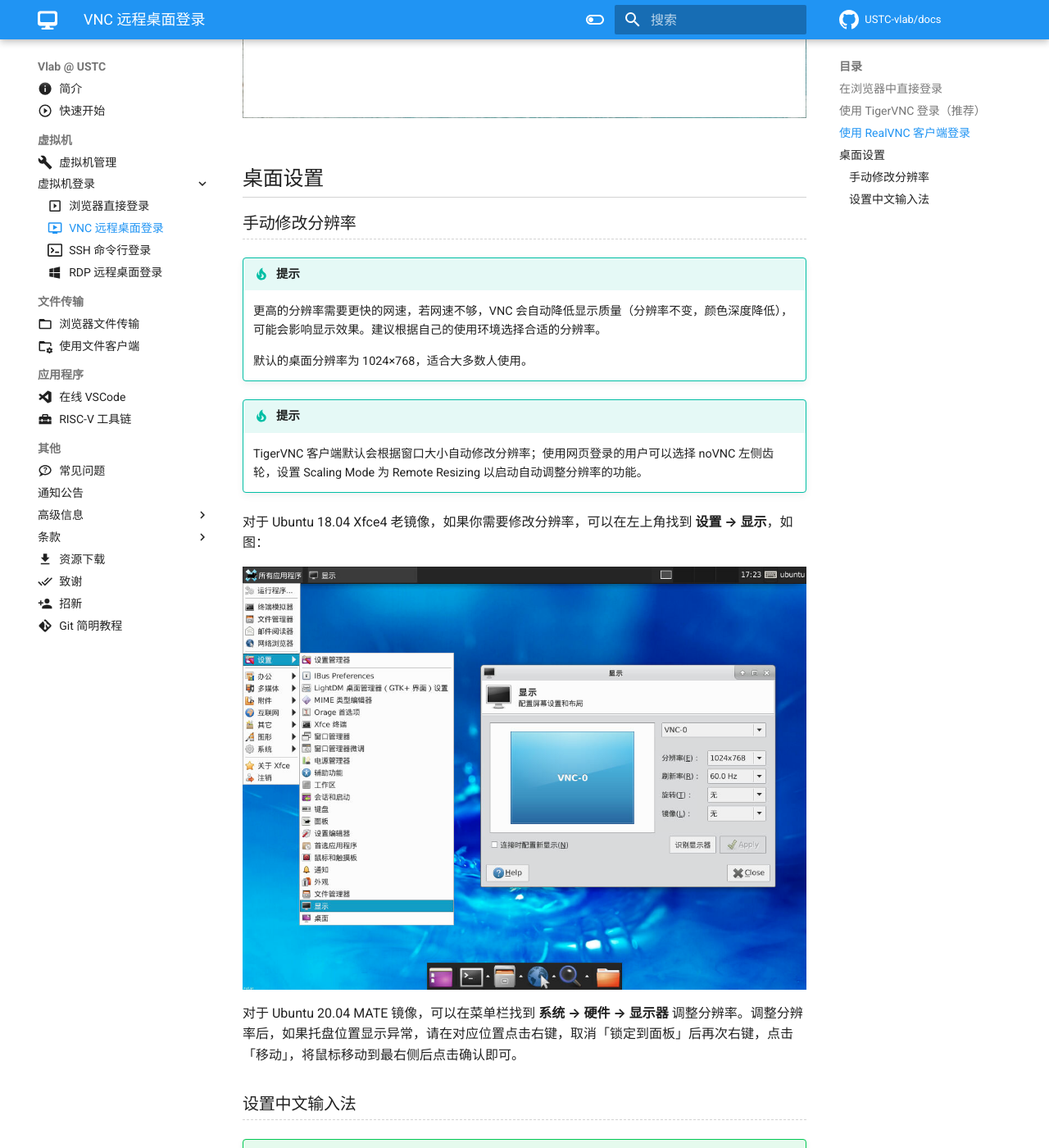
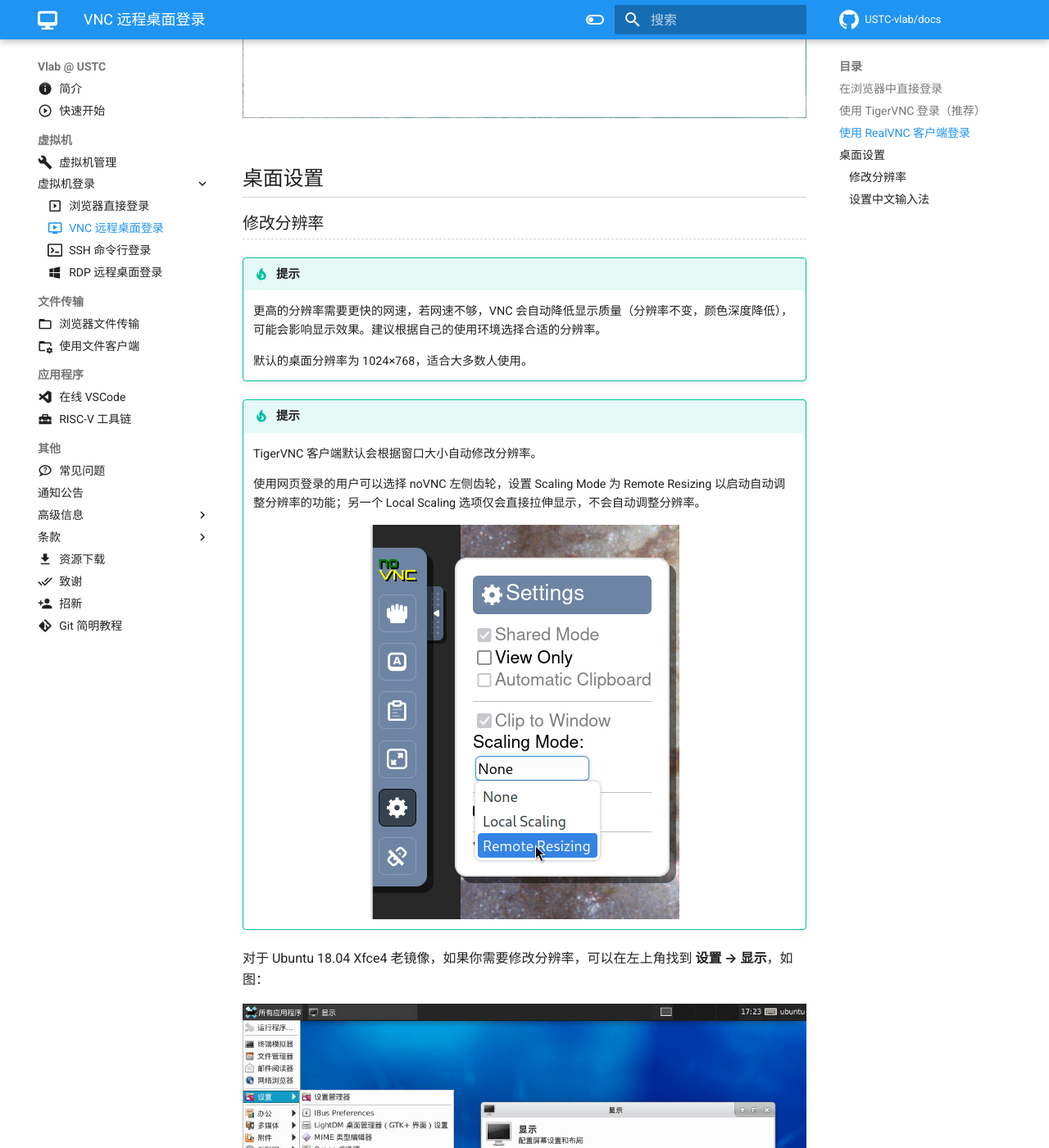
Before and after one commit to USTC-vlab/docs, an MkDocs documentation site: the page built from docs/login/vnc.md, in a window 1280 px wide and 1400 px high, scrolled down 3120 px. Shown: the whole window at 82% size. Built offline with MkDocs 1.6.1 and Material for MkDocs 9.7.7, drawn with Linux system fonts in a browser that asks for light colours; comment, search, counter and statistics services are not loaded; some of the changed text lies outside the part shown.

Commit message:
vnc: add more details about novnc scaling

```diff
--- a/docs/login/vnc.md
+++ b/docs/login/vnc.md
@@ -152,7 +152,7 @@ icon: material/television-play
 
 ## 桌面设置 {#desktop-settings}
 
-### 手动修改分辨率 {#change-resolution}
+### 修改分辨率 {#change-resolution}
 
 !!! tip "提示"
 
@@ -162,13 +162,17 @@ icon: material/television-play
 
 !!! tip "提示"
 
-    TigerVNC 客户端默认会根据窗口大小自动修改分辨率；使用网页登录的用户可以选择 noVNC 左侧齿轮，设置 Scaling Mode 为 Remote Resizing 以启动自动调整分辨率的功能。
+    TigerVNC 客户端默认会根据窗口大小自动修改分辨率。
+
+    使用网页登录的用户可以选择 noVNC 左侧齿轮，设置 Scaling Mode 为 Remote Resizing 以启动自动调整分辨率的功能；另一个 Local Scaling 选项仅会直接拉伸显示，不会自动调整分辨率。
+
+    ![Choose scaling in noVNC](../images/novnc-scaling.png)
 
 对于 Ubuntu 18.04 Xfce4 老镜像，如果你需要修改分辨率，可以在左上角找到 **设置 → 显示**，如图：
 
 ![Set VNC resolution](../images/vnc-change-resolution.png)
 
-对于 Ubuntu 20.04 MATE 镜像，可以在菜单栏找到 **系统 → 硬件 → 显示器** 调整分辨率。调整分辨率后，如果托盘位置显示异常，请在对应位置点击右键，取消「锁定到面板」后再次右键，点击「移动」，将鼠标移动到最右侧后点击确认即可。
+对于 Ubuntu 20.04 及以上的 MATE 镜像，可以在菜单栏找到 **系统 → 硬件 → 显示器** 调整分辨率。调整分辨率后，如果托盘位置显示异常，请在对应位置点击右键，取消「锁定到面板」后再次右键，点击「移动」，将鼠标移动到最右侧后点击确认即可。
 
 ### 设置中文输入法 {#chinese-ime}
 
```
Also changed, not shown: docs/images/novnc-scaling.png (added).
